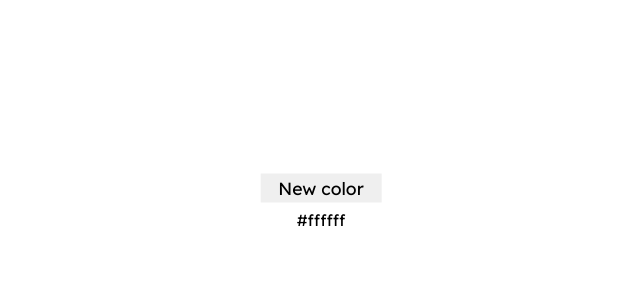
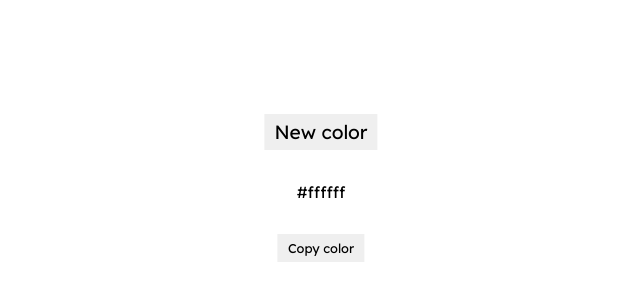
Before and after one commit to carlos-paz12/random-color, a plain HTML site: page index.html in a window 1280 px wide. Shown: the part 212-512 px from the top of the page, without its empty margins (319-959 px from the left). Drawn offline with Linux system fonts and the light colour scheme.

Commit message:
Add generate color copy function

```diff
--- a/index.html
+++ b/index.html
@@ -11,8 +11,11 @@
 </head>
 
 <body>
-	<button>New color</button>
-	<p>#ffffff</p>
+	<div>
+		<button class="new-color-button">New color</button>
+		<p>#ffffff</p>
+		<button class="copy-button">Copy color</button>
+	</div>
 </body>
 
 </html>
--- a/script.js
+++ b/script.js
@@ -1,4 +1,5 @@
 const button = document.querySelector('button');
+const copyButton = document.querySelector('.copy-button');
 const body = document.querySelector('body');
 let p = document.querySelector('p');
 
@@ -13,3 +14,11 @@ button.onclick = function () {
 
     p.innerHTML = randomColor;
 };
+
+copyButton.onclick = function () {
+    const colorText = p.innerText;
+
+    navigator.clipboard.writeText(colorText).then(function () {
+        alert('Copied!');
+    });
+};
--- a/style.css
+++ b/style.css
@@ -4,27 +4,39 @@
     font-family: 'Lexend', sans-serif;
 }
 
-button,
-p {
+div {
+    display: flex;
+    align-items: center;
+    flex-direction: column;
+    gap: 1em;
+
     position: absolute;
-    top: 50%;
-    left: 50%;
-    transform: translate(-50%, -50%);
-}
-
-p {
-    margin-top: 2em;
+	top: 50%;
+	left: 50%;
+	transform: translate(-50%, -50%);
 }
 
 button {
     border: none;
     cursor: pointer;
-    font-size: 1.1em;
-    padding: 0.2em 1em;
-    transition: 0.2s;
+    padding: 6px 10px;
+    transition: .4s;
 }
 
-button:hover {
+.new-color-button {
     font-size: 1.2em;
-    transition: 0.2s;
 }
+
+.new-color-button:hover {
+    font-size: 1.3em;
+    transition: .4s;
+}
+
+.copy-button {
+    font-size: .8em;
+}
+
+.copy-button:hover {
+    background-color: #d4d4d4;
+    transition: .4s;
+}
```
